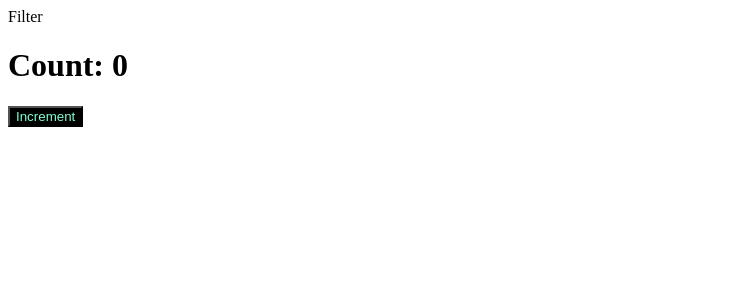
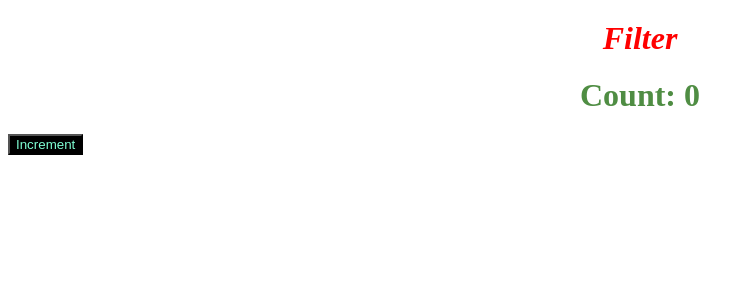
Before and after one commit to jakhadev/webpack-tutorial, a React app: page / in a window 1280 px wide. Shown: the top 300 px of the page, without its empty margins (0-754 px from the left). Built offline with nearby package versions, Linux system fonts and the light colour scheme.

Commit message:
Module CSS

```diff
--- a/src/components/app.scss
+++ b/src/components/app.module.scss
@@ -8,3 +8,10 @@
     background: #555;
   }
 }
+
+.title {
+  color: #4f8d43;
+  font-size: 2rem;
+  text-align: center;
+  margin: 20px 0;
+}
--- a/src/components/app.tsx
+++ b/src/components/app.tsx
@@ -1,6 +1,6 @@
 import { useState } from "react";
 import Filter from "./filter";
-import "./app.scss";
+import styles from "./app.module.scss";
 
 const App = () => {
   const [count, setCount] = useState(0);
@@ -9,8 +9,8 @@ const App = () => {
     <div>
       <Filter />
 
-      <h1>Count: {count}</h1>
-      <button onClick={increment} className="button">
+      <h1 className={styles.title}>Count: {count}</h1>
+      <button onClick={increment} className={styles.button}>
         Increment
       </button>
     </div>
--- /dev/null
+++ b/src/components/filter.module.scss
@@ -0,0 +1,7 @@
+.title {
+  color: red;
+  font-size: 2rem;
+  text-align: center;
+  margin: 20px 0;
+  font-style: italic;
+}
--- a/src/components/filter.tsx
+++ b/src/components/filter.tsx
@@ -1,5 +1,11 @@
+import styles from "./filter.module.scss";
+
 const Filter = () => {
-  return <div>Filter</div>;
+  return (
+    <div>
+      <h1 className={styles.title}>Filter</h1>
+    </div>
+  );
 };
 
 export default Filter;
--- a/webpack/loaders.ts
+++ b/webpack/loaders.ts
@@ -8,11 +8,25 @@ export function buildLoaders({ mode }: BuildType): RuleSetRule[] {
     use: "ts-loader",
     exclude: /node_modules/,
   };
+
+  const cssLoaderWithModule = {
+    loader: "css-loader",
+    options: {
+      modules: {
+        namedExport: false,
+        localIdentName:
+          mode === "production"
+            ? "[hash:base64]"
+            : "[name]__[local]--[hash:base64:5]",
+      },
+    },
+  };
+
   const cssLoader = {
-    test: /\.scss$/i,
+    test: /\.s[ac]ss$/i,
     use: [
       mode === "production" ? MiniCssExtractPlugin.loader : "style-loader",
-      "css-loader",
+      cssLoaderWithModule,
       "sass-loader",
     ],
   };
```
Also changed, not shown: src/global.d.ts (added, +7 -0 lines).
